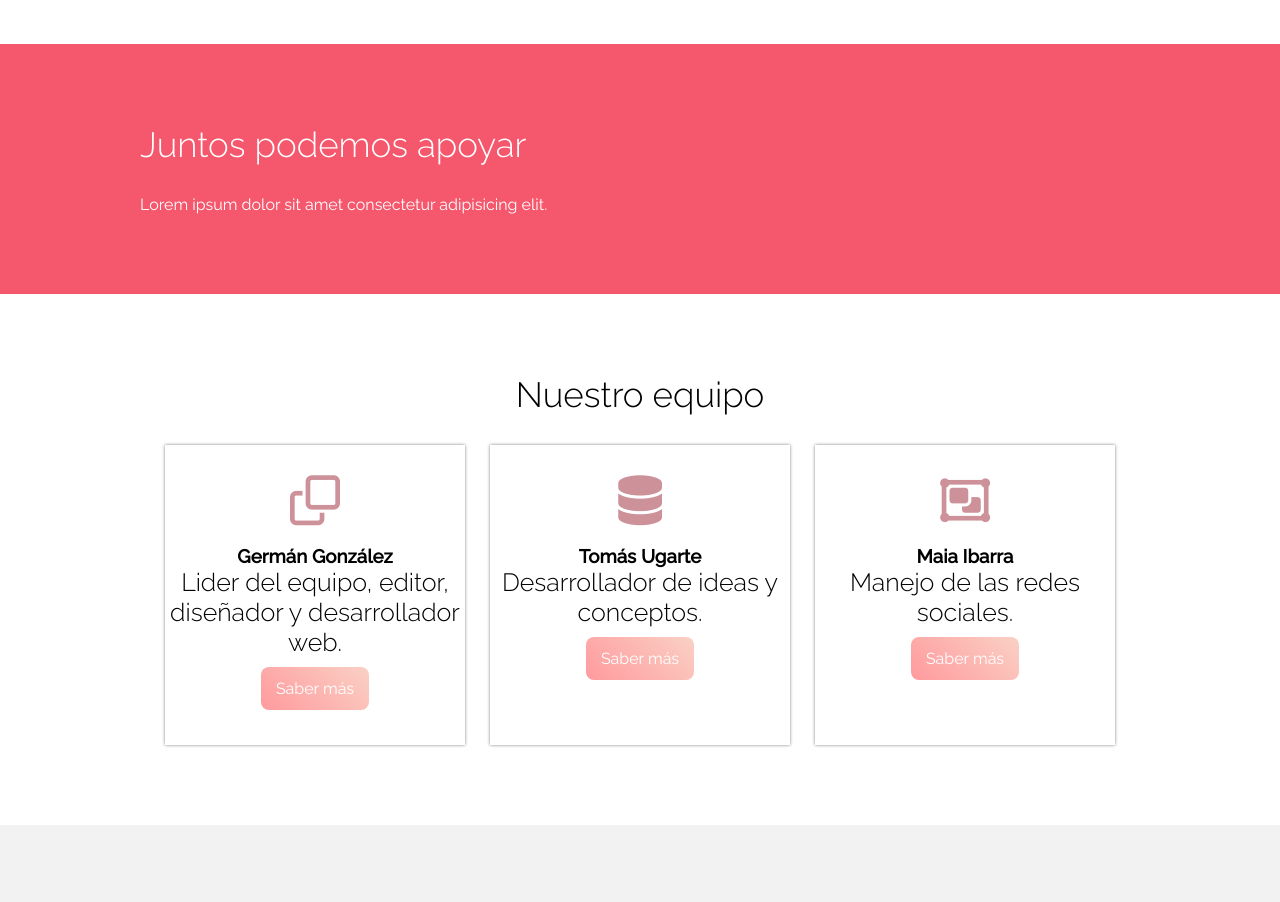
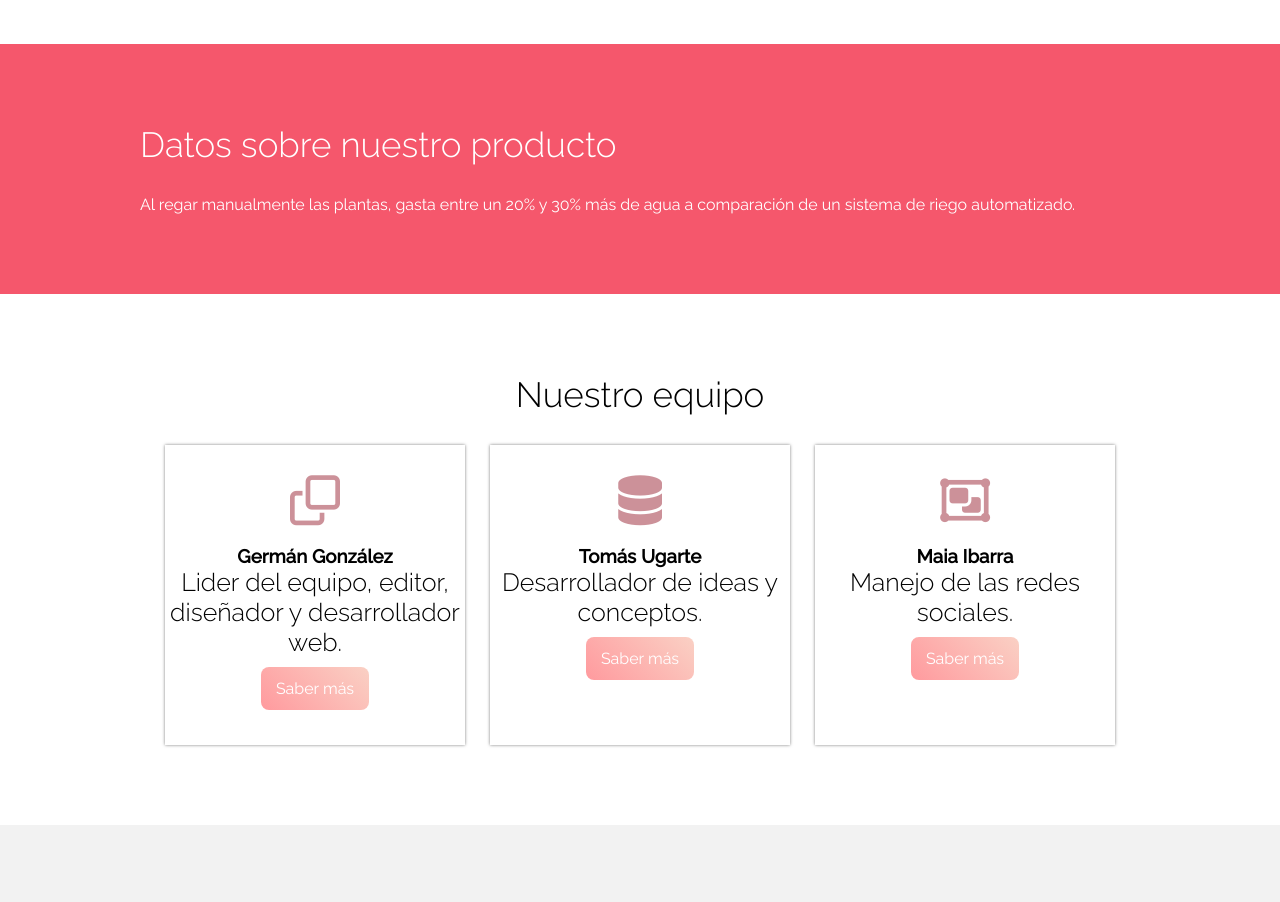
Before and after one commit to GelorumLOL/electromech, a plain HTML site: page index.html in a window 1280 px wide. Shown: the part 1040-1942 px from the top of the page. Drawn offline with Linux system fonts and the light colour scheme.

Commit message:
Update index.html

```diff
--- a/index.html
+++ b/index.html
@@ -36,8 +36,8 @@
 
     <section class="info">
         <div class="contenedor">
-            <h2 class="titulo left">Juntos podemos apoyar</h2>
-            <p>Lorem ipsum dolor sit amet consectetur adipisicing elit.</p>
+            <h2 class="titulo left">Datos sobre nuestro producto</h2>
+            <p>Al regar manualmente las plantas, gasta entre un 20% y 30% más de agua a comparación de un sistema de riego automatizado.</p>
         </div>
     </section>
 
```
